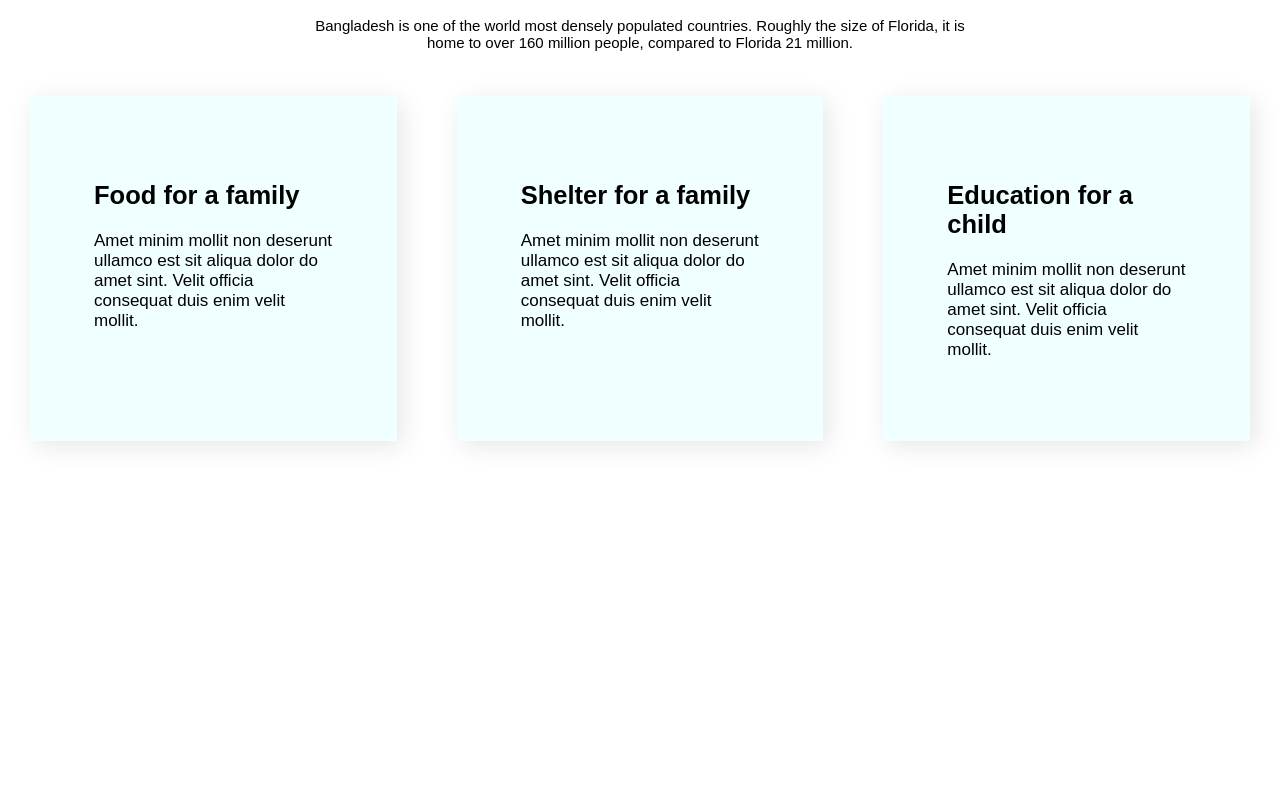
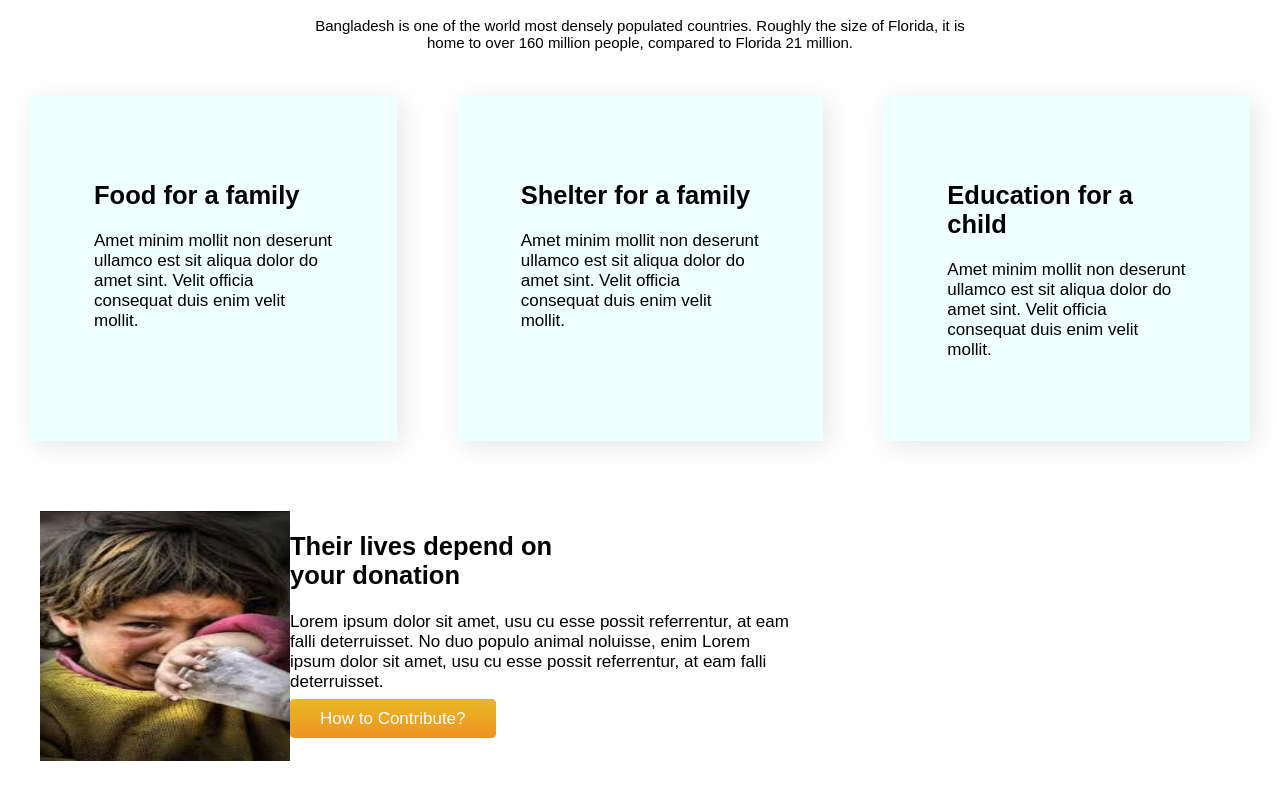
Before and after one commit to Hanjalabd/third-portfolio, a plain HTML site: page index.html in a window 1280 px wide. Shown: the part 971-1777 px from the top of the page. Before the commit the page ends 1442 px from the top, so only its background shows below. Drawn offline with Linux system fonts and the light colour scheme; a web font is replaced by a local one.

Commit message:
container added

```diff
--- a/index.html
+++ b/index.html
@@ -67,5 +67,21 @@
             </div>
         </div>
     </section>
+    <section class="container">
+        <div>
+            <img src="image/bc.jpeg" alt="" srcset="">
+        </div>
+        <div>
+            <h1 class="r">Their lives depend on<br/>
+                your donation</h1>
+             <p class="s">Lorem ipsum dolor sit amet, usu cu esse possit
+                    referrentur, at eam falli deterruisset. No duo populo
+                    animal noluisse, enim
+
+                    Lorem ipsum dolor sit amet, usu cu esse possit
+                    referrentur, at eam falli deterruisset.</p>
+             <a href="#" class="btn">How to Contribute?</a>
+        </div>
+    </section>
     </body>
     </html>
--- a/style.css
+++ b/style.css
@@ -126,3 +126,19 @@ body{
     margin: 30px;
     background-color: azure;
 }
+.container img{
+  height: 250px;
+  width: 250px;
+}
+.container{
+display: flex;
+justify-content: space-between;
+padding: 40px;
+width: 60%;
+}
+.p{
+font-family: 'Gabarito', cursive;
+}
+.s{
+font-size: 12px;
+}
```
